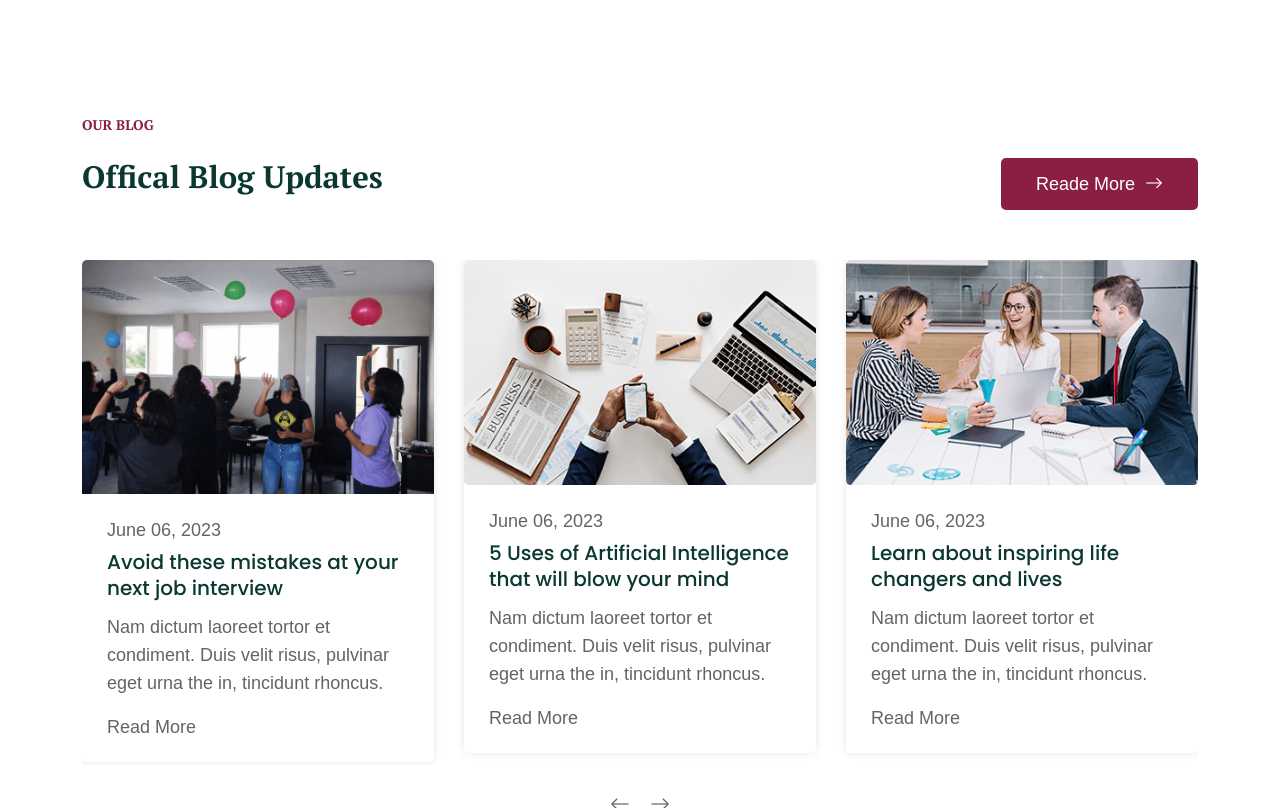
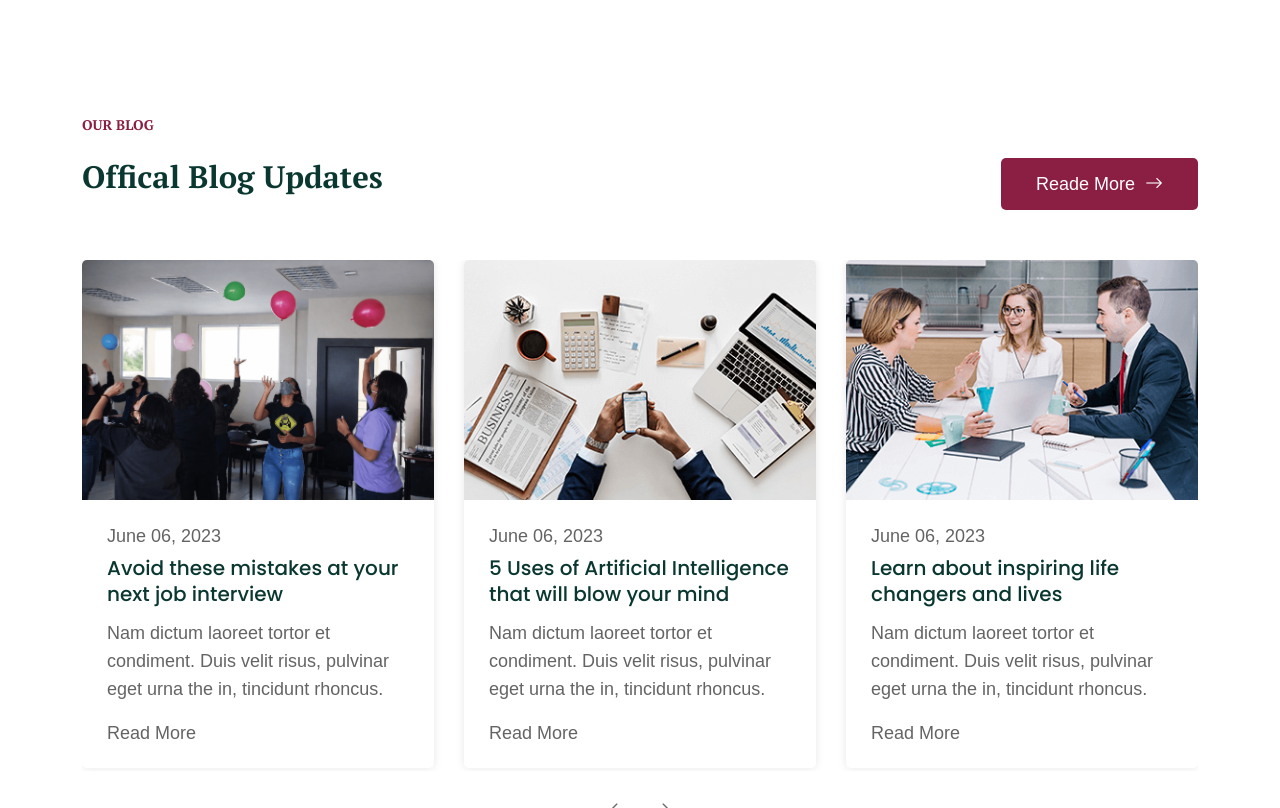
Before and after one commit to jrcabrera/luma, a PHP site: page /about.html in a window 1280 px wide. Shown: the part 3631-4439 px from the top of the page. Run offline with PHP 8.4, Linux system fonts and the light colour scheme; some web fonts are replaced.

Commit message:
imagenes

```diff
--- a/blog-detalle.php
+++ b/blog-detalle.php
@@ -47,7 +47,7 @@ if ($id > 0) {
         .header-menu ul li .sub-menu li .sub-menu { top: 0; left: 100%; }
         .header-menu ul li .sub-menu li:hover > .sub-menu { display: block; }
         .blog-body { max-width: 900px; margin: 40px auto; }
-        .blog-cover { width: 100%; border-radius: 10px; margin-bottom: 18px; object-fit: cover; max-height: 420px; }
+        .blog-cover { max-width: 100%; height: auto; border-radius: 10px; margin-bottom: 18px; display: block; }
         .blog-text { font-size: 17px; line-height: 1.75; color: #343434; }
     </style>
 </head>
--- a/style.css
+++ b/style.css
@@ -933,9 +933,12 @@ a.active1:hover:after{
 .single-blog-thumb{
     overflow: hidden;
     transition: .5s;
+    height: 240px;
 }
 .single-blog-thumb img {
     width: 100%;
+    height: 100%;
+    object-fit: cover;
     transition: .5s;
 }
 .single-blog-box:hover .single-blog-thumb img {
```
